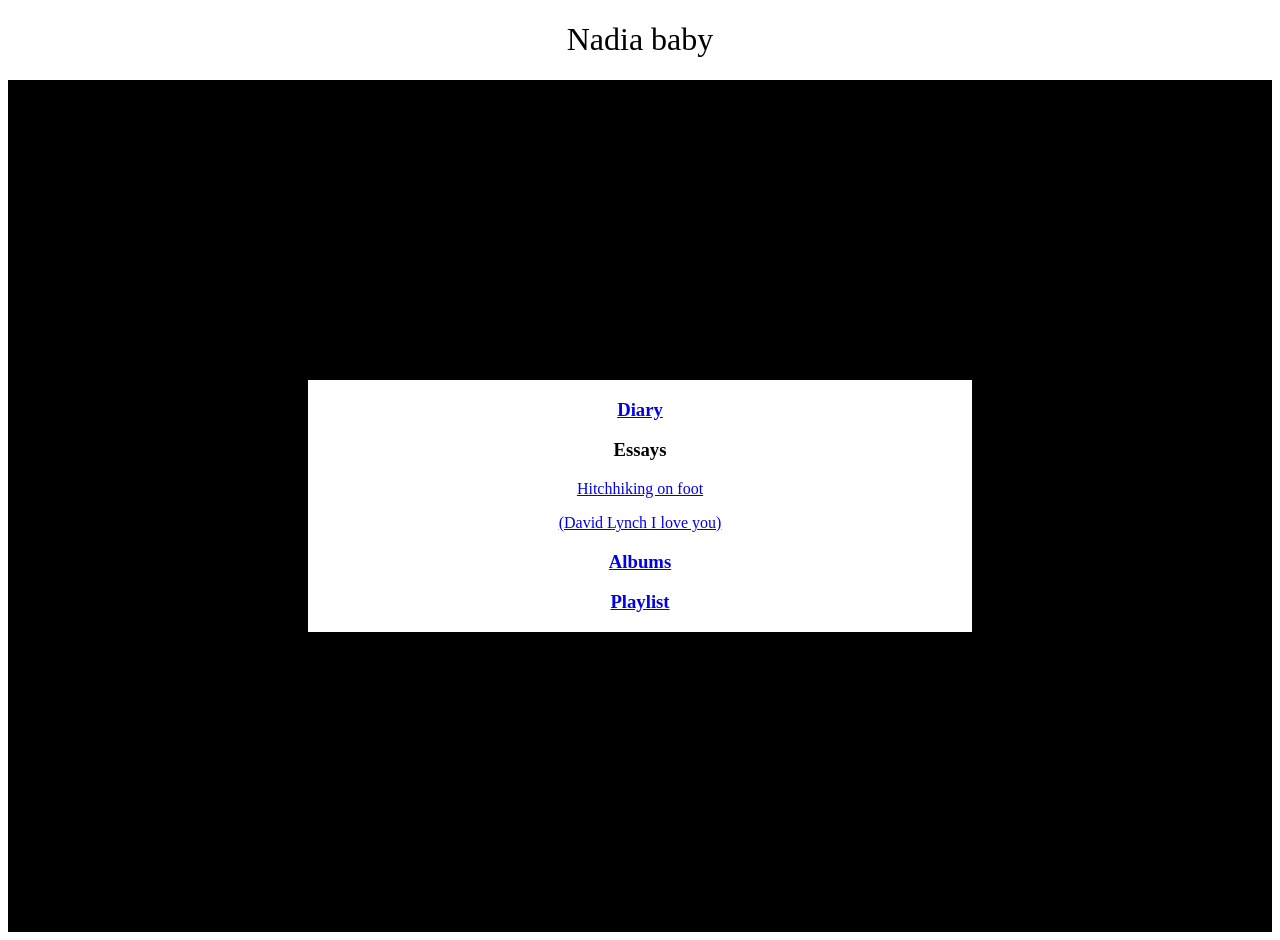
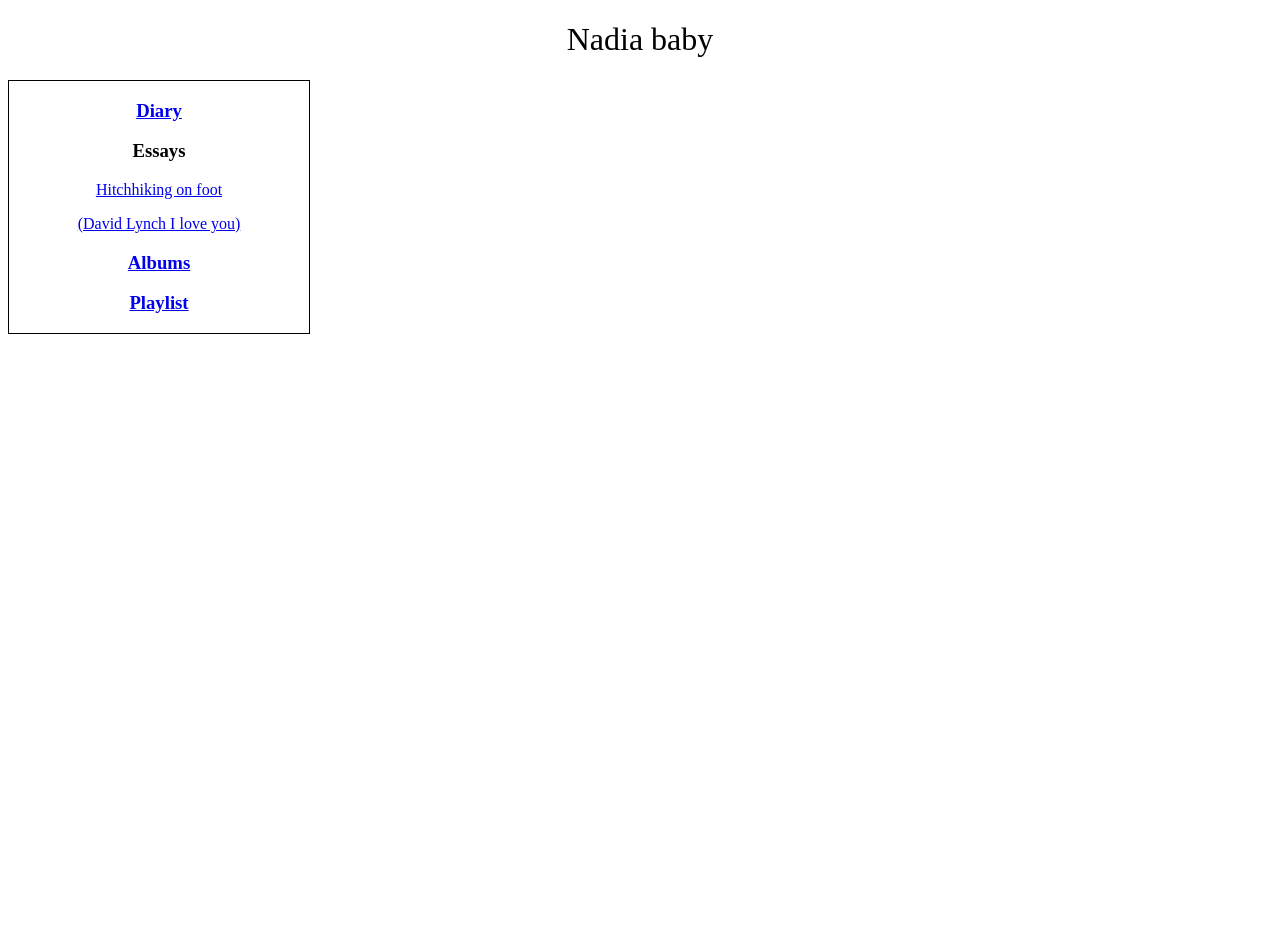
Before and after one commit to nadiababy/nadiababy, a plain HTML site: page index.html in a window 1280 px wide. After the commit the page ends 800 px from the top, so only its background shows below. Drawn offline with Linux system fonts and the light colour scheme.

Commit message:
Update index.html

```diff
--- a/index.html
+++ b/index.html
@@ -11,7 +11,7 @@
 div {
     text-align: center;
     font-weight: normal;
-    border:1px; border-width:300px; border-style:solid; border-color:#000000; padding: 0em
+    border:1px; width:300px; border-style:solid; border-color:#000000; padding: 0em
 }
         h1 {
 text-align: center;
```
